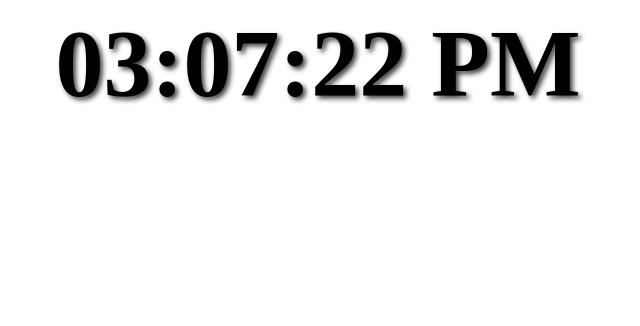
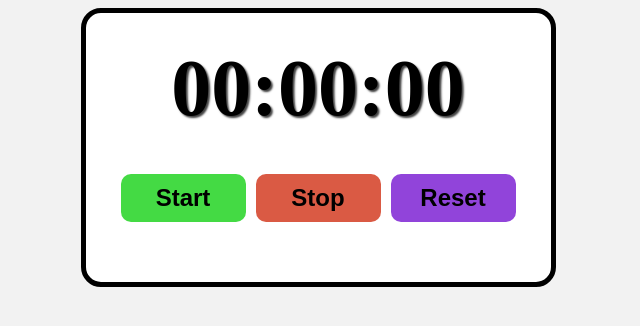
Before and after one commit to lemonnaid/React-Js, a React (Vite) app in the folder my-react-app/: page / in a window 1280 px wide. Shown: the top 326 px of the page, without its empty margins (322-962 px from the left). Built offline with nearby package versions, Linux system fonts and the light colour scheme.

Commit message:
stop watch

```diff
--- a/my-react-app/src/App.jsx
+++ b/my-react-app/src/App.jsx
@@ -13,6 +13,8 @@ import MyComponents from "./updateArray";
 import TodoList from "./TodoList";
 import EffectComp from "./effect";
 import Clock from "./Clock";
+import ComponentA from "./ComponentA";
+import StopWatch from "./StopWatch";
 
 
 
@@ -41,7 +43,9 @@ function App() {
       {/* <MyComponents/> */}
       {/* <TodoList/> */}
     {/* <EffectComp/> */}
-      <Clock/>
+      {/* <Clock/> */}
+      {/* <ComponentA/> */}
+      <StopWatch/>
     </>
   );
 }
--- /dev/null
+++ b/my-react-app/src/ComponentA.jsx
@@ -0,0 +1,35 @@
+//useContext = allows you to share values between multiple levels of components without passing props through each level
+//PROVIDER COMPONENT
+// 1. import {createContext} from 'react'
+// 2. export const MyContext = createContext();
+// 3. <MyContext.Provider value = {value}>
+// <Child/>
+// <MyContext.Provider>
+
+// CONSUMER COMPONENTS
+// 1. import React, {useContext} from 'react'
+//  import {MyContext} from './ComponentA'
+// 2. const value = useContext(MyContext);
+
+import React, { useState, createContext } from 'react'
+import ComponentB from './ComponentB'
+
+export const UserContext = createContext();
+
+function ComponentA() {
+
+    const [user, setUser] = useState("Binda");
+
+  return (
+    <div className='box'>
+        <h1>ComponentA</h1>
+        <h2>{`Hello ${user}`}</h2>
+
+        <UserContext.Provider value = {user}>
+        <ComponentB user = {user}/>
+        </UserContext.Provider>
+    </div>
+  )
+}
+
+export default ComponentA
--- /dev/null
+++ b/my-react-app/src/ComponentB.jsx
@@ -0,0 +1,22 @@
+
+import React, {useState, useContext, createContext} from 'react'
+import ComponentC from './ComponentC'
+
+
+export const ColorContext = createContext();
+
+function ComponentB() {
+
+  const [color, setColor] = useState('red');
+  return (
+    <div className='box'>
+        <h1 style={{color: color}}>ComponentB</h1>
+        <ColorContext.Provider value={color}>
+        <ComponentC />
+      </ColorContext.Provider>
+
+    </div>
+  )
+}
+
+export default ComponentB
--- /dev/null
+++ b/my-react-app/src/ComponentC.jsx
@@ -0,0 +1,17 @@
+
+import React, {useContext} from 'react'
+import ComponentD from './ComponentD'
+import { ColorContext } from './ComponentB'
+
+function ComponentC() {
+
+  const color = useContext(ColorContext);
+  return (
+    <div className='box'>
+        <h1 style={{color:color}}>ComponentC </h1>
+        <ComponentD/>
+    </div>
+  )
+}
+
+export default ComponentC
--- /dev/null
+++ b/my-react-app/src/ComponentD.jsx
@@ -0,0 +1,17 @@
+
+import React, {useContext} from 'react'
+import { UserContext } from './ComponentA'
+
+function ComponentD() {
+
+  const user = useContext(UserContext);
+
+  return (
+    <div className='box'>
+        <h1>ComponentD</h1>
+        <h2>{`Bye ${user}`}</h2>
+    </div>
+  )
+}
+
+export default ComponentD
--- /dev/null
+++ b/my-react-app/src/StopWatch.jsx
@@ -0,0 +1,64 @@
+import React, {useState, useEffect, useRef} from 'react'
+
+function StopWatch() {
+
+    const [isRunning, setIsRunning] = useState(false);  // A boolean flag indicating if the stopwatch is currently running (true) or paused (false).
+    const [elapsedTime, setElapsedTime] = useState(0); // An integer representing the elapsed time in milliseconds since the stopwatch was started.
+    const intervalIdRef = useRef(null);  // A reference object created using useRef to store the interval ID used for updating the timer.
+    const startTimeRef = useRef(0);  // Reference object to store the starting time (timestamp) when the stopwatch is started.
+
+    useEffect(() => {
+        if(isRunning){
+            intervalIdRef.current = setInterval(() => {
+                setElapsedTime(Date.now() - startTimeRef.current);
+            }, 10);
+        }
+        return () =>{
+            clearInterval(intervalIdRef.current);
+        }
+    }, [isRunning]); // manages the logic for updating the timer when the isRunning state changes.
+
+    function start(){
+        setIsRunning(true);
+        startTimeRef.current = Date.now() - elapsedTime;
+    }
+
+    function stop(){
+        setIsRunning(false);
+    }
+
+    function reset(){
+        setElapsedTime(0);
+        setIsRunning(false);
+    }
+
+    function formatTime(){
+        let hours = Math.floor(elapsedTime / (1000 * 60 * 60));
+        let minutes = Math.floor(elapsedTime / (1000 * 60) % 60);
+        let seconds = Math.floor(elapsedTime / (1000) % 60);
+        let milliseconds = Math.floor((elapsedTime % 1000) /10);
+
+        hours = String(hours).padStart(2, "0");
+        minutes = String(minutes).padStart(2, "0");
+        seconds = String(seconds).padStart(2, "0");
+        milliseconds = String(milliseconds).padStart(2, "0");
+
+        return `${minutes}:${seconds}:${milliseconds}`;
+
+    }
+
+  return (
+    <div className='stopwatch'>
+        <div className='display'>{formatTime()}
+        <div className='controls'>
+            <button onClick={start} className='start-button'> Start </button>
+            <button onClick={stop} className='stop-button'> Stop </button>
+            <button onClick={reset} className='reset-button'> Reset </button>
+        </div>
+        </div>
+
+    </div>
+  );
+}
+
+export default StopWatch
--- a/my-react-app/src/index.scss
+++ b/my-react-app/src/index.scss
@@ -1,77 +1,135 @@
 //
 
-.todo-list{
+// .todo-list{
+//     text-align: center;
+//     margin-top: 10%;
+//     h1{
+//       font-size: 4rem;
+//     }
+//     button{
+//       font-size: 1.2rem;
+//       padding: 10px 20px;
+//       border: none;
+//       border-radius: 5px;
+//       cursor: pointer;
+//       transition: background-color 0.5s ease;
+//     }
+//     .add-btn{
+//       background-color: hsl(120, 87%, 64%);
+//       margin: 0 20px;
+//       &:hover{
+//         background-color: hsl(120, 87%, 34%);
+//       }
+//     }
+//     .delete-btn{
+//       background-color: hsl(2, 87%, 64%);
+//       &:hover{
+//         background-color: hsl(2, 87%, 34%);
+//       }
+//     }
+//     .move-btn{
+//       background-color: hsl(197, 87%, 64%);
+//       &:hover{
+//         background-color: hsl(197, 87%, 34%);
+//       }
+//     }
+//    input[type='text']{
+//     font-size: 1.2rem;
+//     padding: 10px;
+//     border: 1px solid black ;
+//     border-radius: 5px;
+//    }
+//    ol{
+//     padding: 0;
+//     margin: 20px 100px;
+//     li{
+//       font-size: 1.6rem;
+//       font-weight: bold;
+//       padding: 15px;
+//       background-color: beige;
+//       margin-bottom: 10px;
+//       border: 2px solid hsla(0, 0%, 85%, 0.75);
+//       border-radius: 10px;
+//       display: flex;
+//       align-items: center;
+//       .text{
+//         flex: 1;
+//       }
+//       .delete-btn,
+//       .move-btn{
+//         padding: 8px 12px;
+//         font-size: 1.2rem;
+//         margin-left: 10px;
+//       }
+//     }
+//    }
+// }
+
+// .clock-container{
+
+
+//   .clock{
+//     font-size: 6rem;
+//     font-weight: bold;
+//     text-shadow: 3px 3px 5px hsla(0, 0%, 0%, 0.75);
+//     text-align: center;
+//   }
+// }
+
+// .box{
+//   border: 3px solid;
+//   padding: 25px;
+// }
+
+
+body{
+  display: flex;
+  flex-direction: column;
+  align-items: center;
+  background-color: hsl(0, 0%, 95%);
+  .stopwatch{
+    display: flex;
+    flex-direction: column;
+    align-items: center;
+    border: 5px solid;
+    border-radius: 20px;
+    background-color: white;
+    padding: 30px;
+  }
+  .display{
+    font-size: 5rem;
+    font-weight: bold;
+    text-shadow: 2px 2px 2px hsla(0, 0%, 0%, 0.75);
+    margin-bottom: 25px;
     text-align: center;
-    margin-top: 10%;
-    h1{
-      font-size: 4rem;
   }
-    button{
-      font-size: 1.2rem;
+  .controls button{
+    font-size: 1.5rem;
+    font-weight: bold;
     padding: 10px 20px;
+    margin: 5px;
+    min-width: 125px;
     border: none;
-      border-radius: 5px;
+    border-radius: 10px;
     cursor: pointer;
     transition: background-color 0.5s ease;
   }
-    .add-btn{
-      background-color: hsl(120, 87%, 64%);
-      margin: 0 20px;
+  .start-button{
+    background-color: hsl(120, 67%, 56%);
     &:hover{
-        background-color: hsl(120, 87%, 34%);
+      background-color: hsl(120, 67%, 26%);
     }
   }
-    .delete-btn{
-      background-color: hsl(2, 87%, 64%);
+  .stop-button{
+    background-color: hsl(9, 67%, 56%);
     &:hover{
-        background-color: hsl(2, 87%, 34%);
+      background-color: hsl(9, 67%, 26%);
     }
   }
-    .move-btn{
-      background-color: hsl(197, 87%, 64%);
+  .reset-button{
+    background-color: hsl(271, 67%, 56%);
     &:hover{
-        background-color: hsl(197, 87%, 34%);
-      }
-    }
-   input[type='text']{
-    font-size: 1.2rem;
-    padding: 10px;
-    border: 1px solid black ;
-    border-radius: 5px;
-   }
-   ol{
-    padding: 0;
-    margin: 20px 100px;
-    li{
-      font-size: 1.6rem;
-      font-weight: bold;
-      padding: 15px;
-      background-color: beige;
-      margin-bottom: 10px;
-      border: 2px solid hsla(0, 0%, 85%, 0.75);
-      border-radius: 10px;
-      display: flex;
-      align-items: center;
-      .text{
-        flex: 1;
-      }
-      .delete-btn,
-      .move-btn{
-        padding: 8px 12px;
-        font-size: 1.2rem;
-        margin-left: 10px;
+      background-color: hsl(253, 67%, 26%);
     }
   }
 }
-}
-
-.clock-container{
-
-
-  .clock{
-    font-size: 6rem;
-    font-weight: bold;
-    text-shadow: 3px 3px 5px hsla(0, 0%, 0%, 0.75);
-    text-align: center;
-  }
-}
```
Lines whose indentation alone changed are shown as unchanged.
